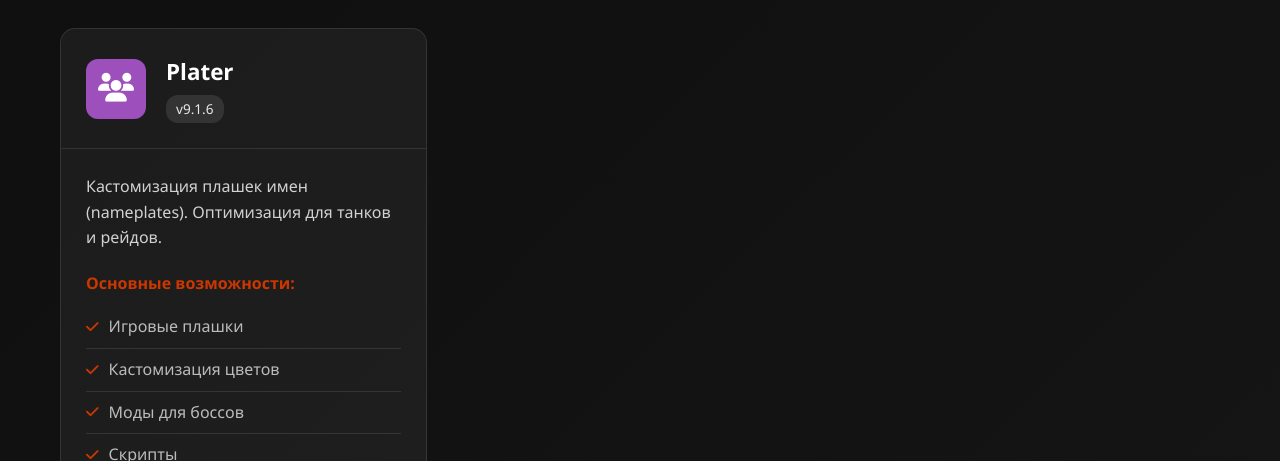
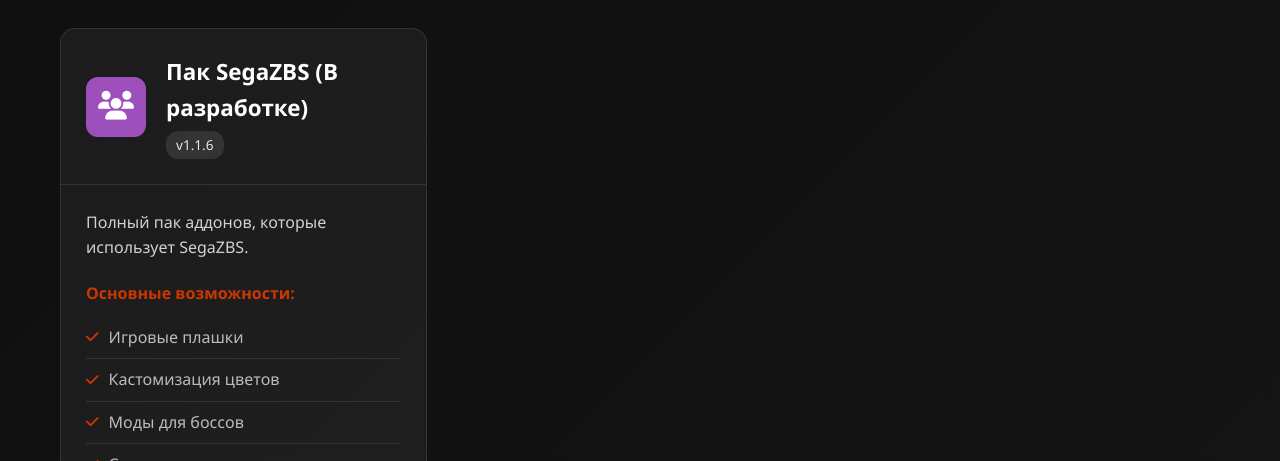
Before and after one commit to n-burov/AferistHelper-web, a plain HTML site: page addons.html in a window 1280 px wide. Shown: the part 835-1296 px from the top of the page. Drawn offline with Linux system fonts and the light colour scheme.

Commit message:
Update addons.html

```diff
--- a/addons.html
+++ b/addons.html
@@ -482,13 +482,13 @@
                         <i class="fas fa-users"></i>
                     </div>
                     <div class="addon-title">
-                        <h3>Plater</h3>
-                        <span class="addon-version">v9.1.6</span>
+                        <h3>Пак SegaZBS (В разработке)</h3>
+                        <span class="addon-version">v1.1.6</span>
                     </div>
                 </div>
                 <div class="addon-content">
                     <p class="addon-description">
-                        Кастомизация плашек имен (nameplates). Оптимизация для танков и рейдов.
+                        Полный пак аддонов, которые использует SegaZBS.
                     </p>
 
                     <div class="addon-features">
@@ -502,12 +502,12 @@
                     </div>
 
                     <div class="addon-download">
-                        <a href="https://www.curseforge.com/wow/addons/plater-nameplates"
+                        <a href=""
                            class="download-btn"
                            target="_blank">
                             <i class="fas fa-external-link-alt"></i> CurseForge
                         </a>
-                        <a href="https://github.com/Tercioo/Plater-Nameplates/archive/refs/heads/main.zip"
+                        <a href=""
                            class="download-btn secondary"
                            target="_blank">
                             <i class="fas fa-download"></i> Скачать архив
```
